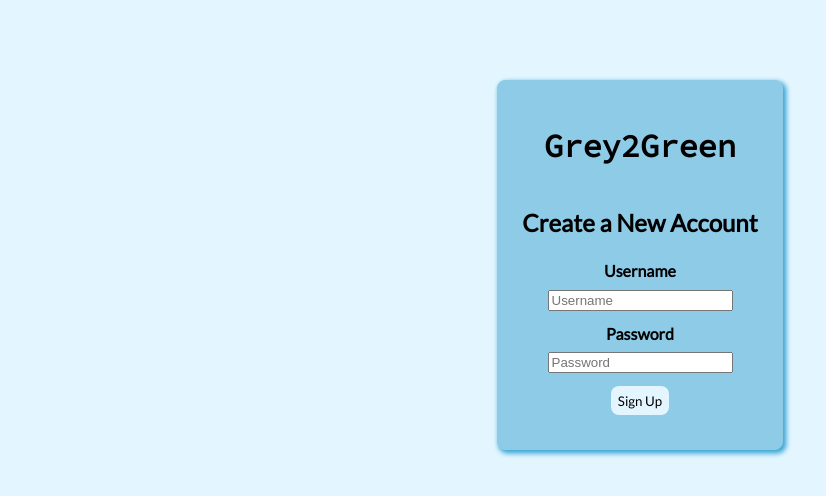
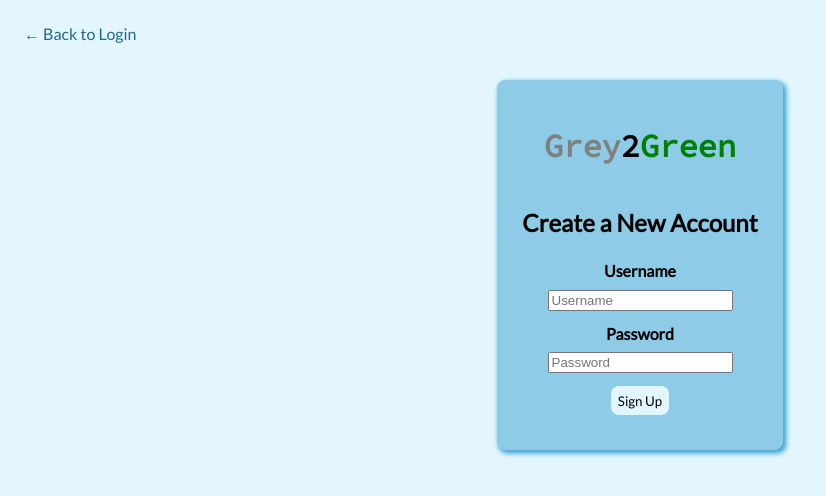
Before and after one commit to dmckenna44/grey2green, a React (Create React App) app in the folder client/: page /signup in a window 1280 px wide. Shown: the top 496 px of the page, without its empty margins (0-826 px from the left). Built offline with nearby package versions, Linux system fonts and the light colour scheme; no server answers.

Commit message:
add back button on signup and change title on index.html

```diff
--- a/client/public/index.html
+++ b/client/public/index.html
@@ -24,7 +24,7 @@
       work correctly both with client-side routing and a non-root public URL.
       Learn how to configure a non-root public URL by running `npm run build`.
     -->
-    <title>React App</title>
+    <title>Grey2Green</title>
   </head>
   <body>
     <noscript>You need to enable JavaScript to run this app.</noscript>
--- a/client/src/Components/SignUp.jsx
+++ b/client/src/Components/SignUp.jsx
@@ -10,10 +10,12 @@ const SignUp = () => {
   const [password, setPassword] = useState();
   const [badSignup, setBadSignup] = useState(true);
   const [goodSignup, setGoodSignup] = useState(true);
+  const [showLoader, setShowLoader] = useState(true);
 
   const signUp = (e) => {
     e.preventDefault();
     if(username && password) {
+      setShowLoader(false);
       fetch(`${baseUrl}/api/signup`, {
         method: 'POST',
         headers: {
@@ -37,7 +39,8 @@ const SignUp = () => {
 
   return (
     <div id="signup-container">
-      <h1 className="home-page-title">Grey2Green</h1>
+      <a className="back-to-prof-link" href="/" >← Back to Login</a>
+      <h1 className="home-page-title"><span style={{color: 'grey'}}>Grey</span>2<span style={{color: 'green'}}>Green</span></h1>
       <h2>Create a New Account</h2>
       <form id="signup-form">
         <label>Username</label>
@@ -46,9 +49,9 @@ const SignUp = () => {
         <input type="password" required placeholder="Password" onInput={(e) => setPassword(e.target.value)}/>
         <button type="submit" onClick={signUp}>Sign Up</button>
       </form>
+      <div className="loader" hidden={showLoader}></div>
       <div id="signup-modal" hidden={goodSignup} style={{display: goodSignup ? 'none' : 'flex'}}>
         Signed Up! Redirecting to Login Page
-        <div className="loader"></div>
       </div>
       <h3 id="badlogin-msg" hidden={badSignup}>That username already exists! <br></br> Try another one.</h3>
     </div>
--- a/client/src/Components/UserProfile.jsx
+++ b/client/src/Components/UserProfile.jsx
@@ -48,7 +48,7 @@ const UserProfile = (props) => {
     <div className="user-profile-container">
       <div id="overlay" hidden={modalHidden}></div>
       <a href="/" className="logout-btn" onClick={logOut}>Logout</a>
-      <h1>Let's git it {userId}</h1>
+      <h1>Hello {userId}, </h1>
       <div className="squares">
         <div className="square-container">
           {cardList}
```
